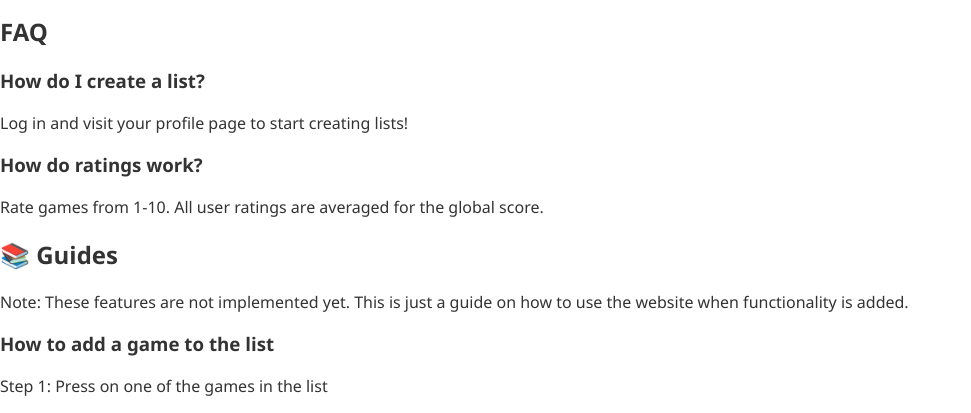
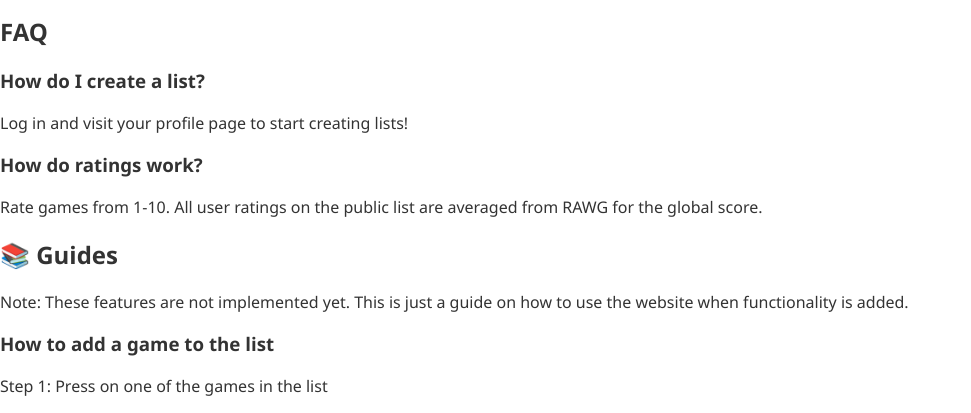
Before and after one commit to FlatWaffle/MyGameListsFork, a Flask app: page /support in a window 1280 px wide. Shown: the part 157-570 px from the top of the page, without its empty margins (0-971 px from the left). Run offline with Flask 3, Linux system fonts and the light colour scheme.

Commit message:
Updated Support

```diff
--- a/Templates/support.html
+++ b/Templates/support.html
@@ -30,7 +30,7 @@
             <p>Log in and visit your profile page to start creating lists!</p>
 
             <h3>How do ratings work?</h3>
-            <p>Rate games from 1-10. All user ratings are averaged for the global score.</p>
+            <p>Rate games from 1-10. All user ratings on the public list are averaged from RAWG for the global score.</p>
 
             <h2>📚 Guides</h2>
             <p>Note: These features are not implemented yet. This is just a guide on how to use the website when functionality is added.</p>
```
